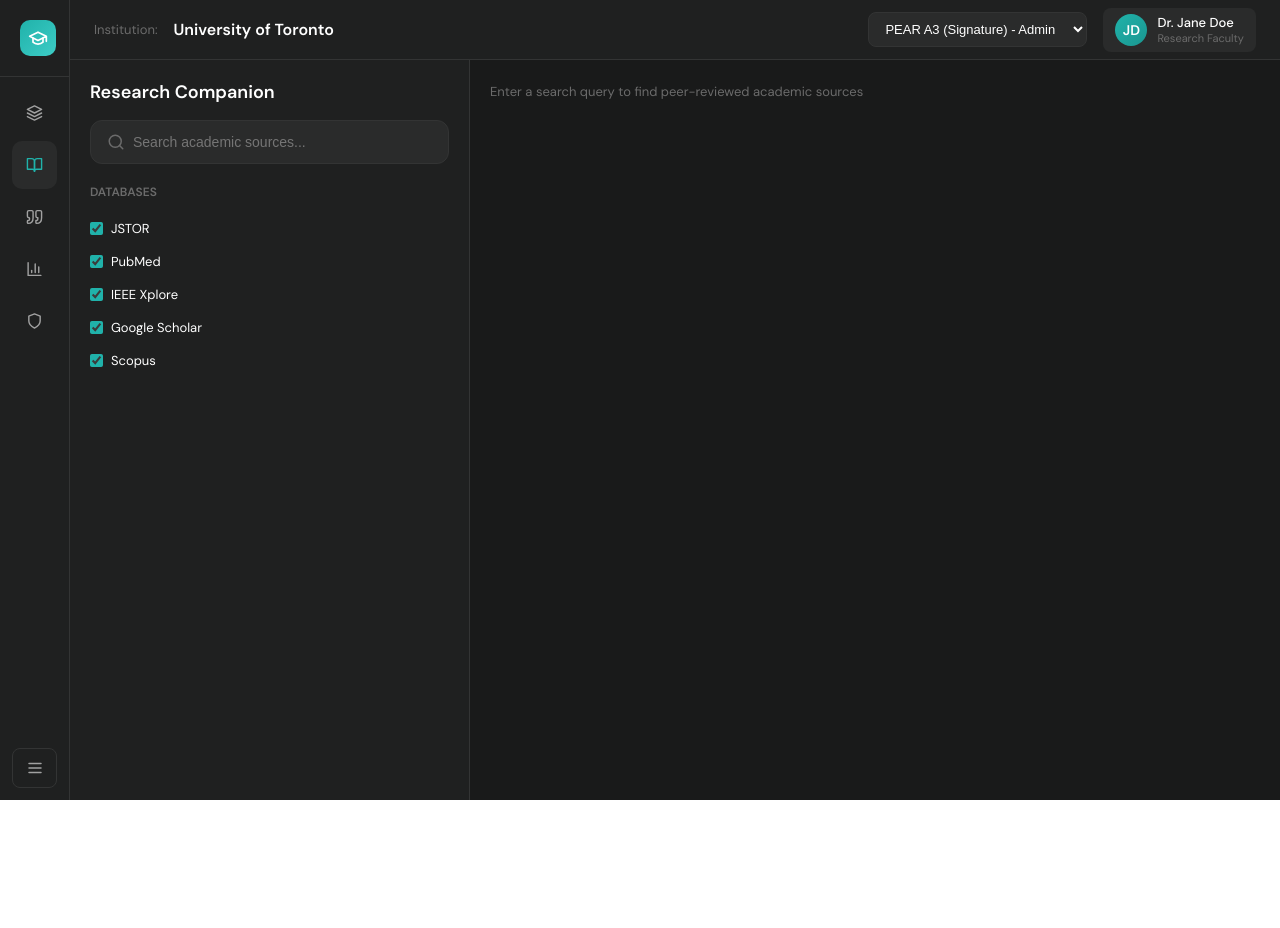
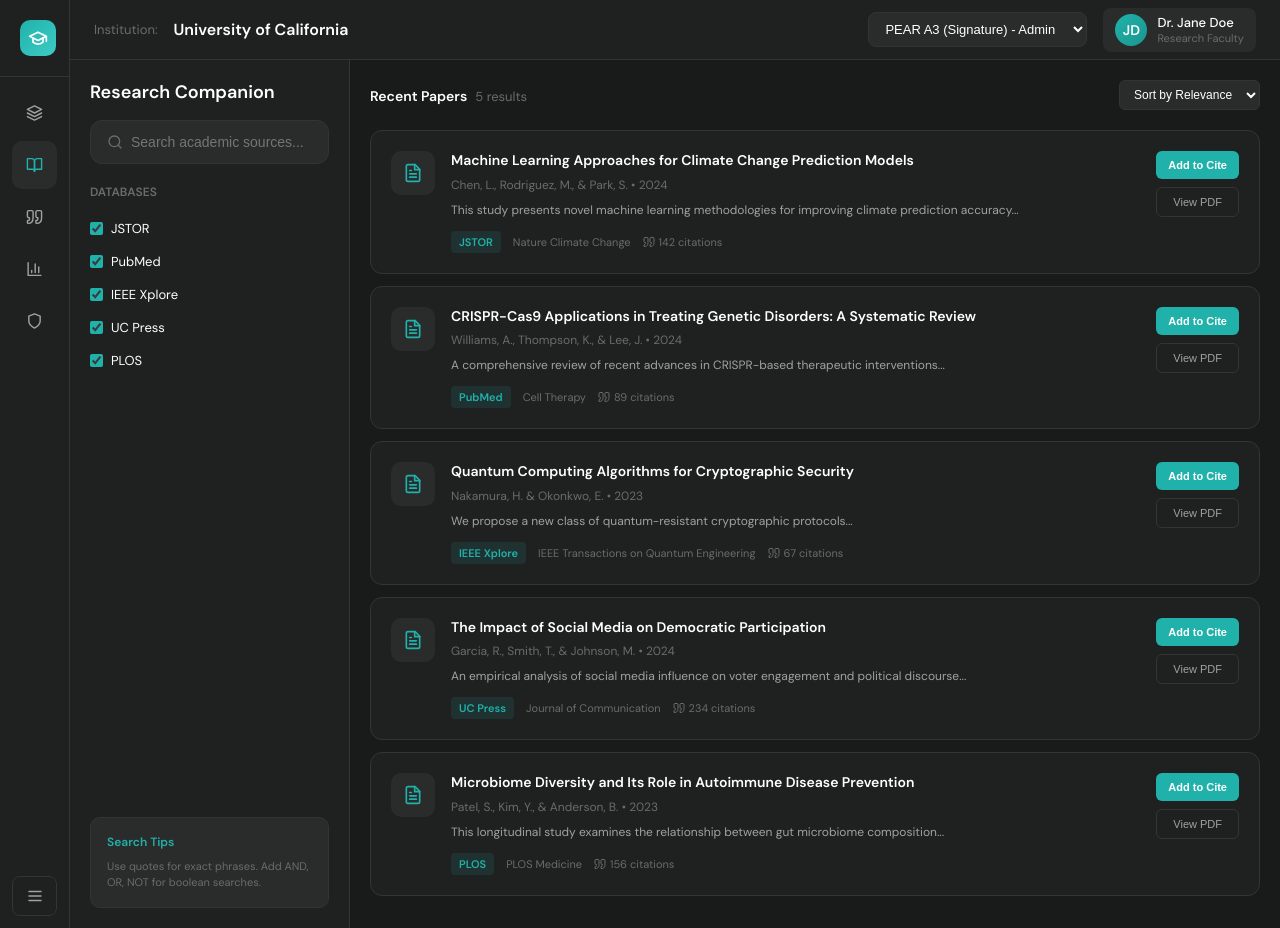
Before and after one commit to glenphillips26/pear-app, a React (Vite) app: page / in a window 1280 px wide. Both pictures are taken after a click on the button 34 px from the left and 165 px from the top of the page. Before the commit the page ends 800 px from the top, so only its background shows below. Built offline with nearby package versions, Linux system fonts and the light colour scheme.

Commit message:
description of change

```diff
--- a/src/App.jsx
+++ b/src/App.jsx
@@ -290,7 +290,7 @@ function TopHeader({ userTier, setUserTier, onMenuClick }) {
           <Menu size={24} />
         </button>
         <span style={{ color: colors.textMuted, fontSize: '13px' }}>Institution:</span>
-        <span style={{ fontWeight: '600' }}>University of Toronto</span>
+        <span style={{ fontWeight: '600' }}>University of California</span>
       </div>
 
       <div style={{ display: 'flex', alignItems: 'center', gap: '16px' }}>
@@ -1155,13 +1155,66 @@ function PresentationEditor() {
 function ResearchCompanion() {
   const [searchQuery, setSearchQuery] = useState('');
 
+  const samplePapers = [
+    {
+      id: 1,
+      title: 'Machine Learning Approaches for Climate Change Prediction Models',
+      authors: 'Chen, L., Rodriguez, M., & Park, S.',
+      year: 2024,
+      journal: 'Nature Climate Change',
+      database: 'JSTOR',
+      citations: 142,
+      abstract: 'This study presents novel machine learning methodologies for improving climate prediction accuracy...',
+    },
+    {
+      id: 2,
+      title: 'CRISPR-Cas9 Applications in Treating Genetic Disorders: A Systematic Review',
+      authors: 'Williams, A., Thompson, K., & Lee, J.',
+      year: 2024,
+      journal: 'Cell Therapy',
+      database: 'PubMed',
+      citations: 89,
+      abstract: 'A comprehensive review of recent advances in CRISPR-based therapeutic interventions...',
+    },
+    {
+      id: 3,
+      title: 'Quantum Computing Algorithms for Cryptographic Security',
+      authors: 'Nakamura, H. & Okonkwo, E.',
+      year: 2023,
+      journal: 'IEEE Transactions on Quantum Engineering',
+      database: 'IEEE Xplore',
+      citations: 67,
+      abstract: 'We propose a new class of quantum-resistant cryptographic protocols...',
+    },
+    {
+      id: 4,
+      title: 'The Impact of Social Media on Democratic Participation',
+      authors: 'Garcia, R., Smith, T., & Johnson, M.',
+      year: 2024,
+      journal: 'Journal of Communication',
+      database: 'UC Press',
+      citations: 234,
+      abstract: 'An empirical analysis of social media influence on voter engagement and political discourse...',
+    },
+    {
+      id: 5,
+      title: 'Microbiome Diversity and Its Role in Autoimmune Disease Prevention',
+      authors: 'Patel, S., Kim, Y., & Anderson, B.',
+      year: 2023,
+      journal: 'PLOS Medicine',
+      database: 'PLOS',
+      citations: 156,
+      abstract: 'This longitudinal study examines the relationship between gut microbiome composition...',
+    },
+  ];
+
   return (
     <div className="research-layout" style={{ flex: 1, display: 'flex', overflow: 'hidden' }}>
       {/* Search Panel */}
       <div
         className="research-sidebar"
         style={{
-        width: '400px',
+        width: '300px',
         borderRight: `1px solid ${colors.border}`,
         display: 'flex',
         flexDirection: 'column',
@@ -1202,7 +1255,7 @@ function ResearchCompanion() {
           <div style={{ fontSize: '12px', color: colors.textMuted, marginBottom: '12px', fontWeight: '600' }}>
             DATABASES
           </div>
-          {['JSTOR', 'PubMed', 'IEEE Xplore', 'Google Scholar', 'Scopus'].map((db, idx) => (
+          {['JSTOR', 'PubMed', 'IEEE Xplore', 'UC Press', 'PLOS'].map((db, idx) => (
             <label key={idx} style={{
               display: 'flex',
               alignItems: 'center',
@@ -1215,15 +1268,143 @@ function ResearchCompanion() {
             </label>
           ))}
         </div>
+
+        {/* Search Tips */}
+        <div style={{ padding: '0 20px 20px', marginTop: 'auto' }}>
+          <div style={{
+            padding: '16px',
+            borderRadius: '10px',
+            backgroundColor: colors.bgTertiary,
+            border: `1px solid ${colors.border}`,
+          }}>
+            <div style={{ fontSize: '12px', fontWeight: '600', marginBottom: '8px', color: colors.accent }}>
+              Search Tips
+            </div>
+            <p style={{ fontSize: '11px', color: colors.textMuted, lineHeight: '1.5' }}>
+              Use quotes for exact phrases. Add AND, OR, NOT for boolean searches.
+            </p>
+          </div>
+        </div>
       </div>
 
       {/* Results Area */}
       <div className="research-results" style={{ flex: 1, padding: '20px', overflowY: 'auto' }}>
-        <div style={{ marginBottom: '20px' }}>
-          <span style={{ color: colors.textMuted, fontSize: '13px' }}>
-            Enter a search query to find peer-reviewed academic sources
-          </span>
-        </div>
+        <div style={{ marginBottom: '20px', display: 'flex', alignItems: 'center', justifyContent: 'space-between' }}>
+          <div>
+            <span style={{ fontSize: '14px', fontWeight: '600' }}>Recent Papers</span>
+            <span style={{ color: colors.textMuted, fontSize: '13px', marginLeft: '8px' }}>
+              {samplePapers.length} results
+            </span>
+          </div>
+          <select style={{
+            backgroundColor: colors.bgTertiary,
+            border: `1px solid ${colors.border}`,
+            borderRadius: '6px',
+            padding: '6px 10px',
+            color: colors.textPrimary,
+            fontSize: '12px',
+          }}>
+            <option>Sort by Relevance</option>
+            <option>Sort by Date</option>
+            <option>Sort by Citations</option>
+          </select>
+        </div>
+
+        {/* Paper Cards */}
+        {samplePapers.map((paper) => (
+          <div key={paper.id} style={{
+            padding: '20px',
+            marginBottom: '12px',
+            borderRadius: '12px',
+            backgroundColor: colors.bgSecondary,
+            border: `1px solid ${colors.border}`,
+            transition: 'border-color 0.2s ease',
+            cursor: 'pointer',
+          }}>
+            <div style={{ display: 'flex', alignItems: 'flex-start', gap: '16px' }}>
+              <div style={{
+                width: '44px',
+                height: '44px',
+                borderRadius: '10px',
+                backgroundColor: colors.bgTertiary,
+                display: 'flex',
+                alignItems: 'center',
+                justifyContent: 'center',
+                flexShrink: 0,
+              }}>
+                <FileText size={20} color={colors.accent} />
+              </div>
+              <div style={{ flex: 1, minWidth: 0 }}>
+                <h3 style={{
+                  fontSize: '14px',
+                  fontWeight: '600',
+                  marginBottom: '6px',
+                  lineHeight: '1.4',
+                  color: colors.textPrimary,
+                }}>
+                  {paper.title}
+                </h3>
+                <p style={{ fontSize: '12px', color: colors.textMuted, marginBottom: '8px' }}>
+                  {paper.authors} • {paper.year}
+                </p>
+                <p style={{
+                  fontSize: '12px',
+                  color: colors.textSecondary,
+                  lineHeight: '1.5',
+                  marginBottom: '12px',
+                }}>
+                  {paper.abstract}
+                </p>
+                <div style={{ display: 'flex', alignItems: 'center', gap: '12px', flexWrap: 'wrap' }}>
+                  <span style={{
+                    padding: '4px 8px',
+                    borderRadius: '4px',
+                    backgroundColor: colors.accent + '20',
+                    color: colors.accent,
+                    fontSize: '11px',
+                    fontWeight: '600',
+                  }}>
+                    {paper.database}
+                  </span>
+                  <span style={{ fontSize: '11px', color: colors.textMuted }}>
+                    {paper.journal}
+                  </span>
+                  <span style={{ fontSize: '11px', color: colors.textMuted, display: 'flex', alignItems: 'center', gap: '4px' }}>
+                    <Quote size={12} />
+                    {paper.citations} citations
+                  </span>
+                </div>
+              </div>
+              <div style={{ display: 'flex', flexDirection: 'column', gap: '8px' }}>
+                <button style={{
+                  padding: '8px 12px',
+                  borderRadius: '6px',
+                  border: 'none',
+                  backgroundColor: colors.accent,
+                  color: '#fff',
+                  fontSize: '11px',
+                  fontWeight: '600',
+                  cursor: 'pointer',
+                  whiteSpace: 'nowrap',
+                }}>
+                  Add to Cite
+                </button>
+                <button style={{
+                  padding: '8px 12px',
+                  borderRadius: '6px',
+                  border: `1px solid ${colors.border}`,
+                  backgroundColor: 'transparent',
+                  color: colors.textSecondary,
+                  fontSize: '11px',
+                  cursor: 'pointer',
+                  whiteSpace: 'nowrap',
+                }}>
+                  View PDF
+                </button>
+              </div>
+            </div>
+          </div>
+        ))}
       </div>
     </div>
   );
@@ -1496,11 +1677,11 @@ function AdminDashboard() {
           </thead>
           <tbody>
             {[
-              { user: 'john.smith@utoronto.ca', action: 'Document Created', resource: 'Research Paper Draft', time: '2 mins ago', status: 'success' },
-              { user: 'sarah.jones@utoronto.ca', action: 'Integrity Check', resource: 'Final Thesis.docx', time: '15 mins ago', status: 'warning' },
-              { user: 'mike.chen@utoronto.ca', action: 'Export Citations', resource: 'Bibliography.bib', time: '32 mins ago', status: 'success' },
-              { user: 'emily.davis@utoronto.ca', action: 'AI Query', resource: 'Research Companion', time: '1 hour ago', status: 'success' },
-              { user: 'prof.wilson@utoronto.ca', action: 'Plagiarism Review', resource: 'Student Submission', time: '2 hours ago', status: 'flagged' },
+              { user: 'john.smith@berkeley.edu', action: 'Document Created', resource: 'Research Paper Draft', time: '2 mins ago', status: 'success' },
+              { user: 'sarah.jones@berkeley.edu', action: 'Integrity Check', resource: 'Final Thesis.docx', time: '15 mins ago', status: 'warning' },
+              { user: 'mike.chen@berkeley.edu', action: 'Export Citations', resource: 'Bibliography.bib', time: '32 mins ago', status: 'success' },
+              { user: 'emily.davis@berkeley.edu', action: 'AI Query', resource: 'Research Companion', time: '1 hour ago', status: 'success' },
+              { user: 'prof.wilson@berkeley.edu', action: 'Plagiarism Review', resource: 'Student Submission', time: '2 hours ago', status: 'flagged' },
             ].map((row, idx) => (
               <tr key={idx}>
                 <td style={{ padding: '14px 12px', fontSize: '13px', borderBottom: `1px solid ${colors.border}` }}>
--- a/src/responsive.css
+++ b/src/responsive.css
@@ -47,6 +47,11 @@
   /* Narrower chat panel */
   .chat-panel {
     width: 340px !important;
+  }
+
+  /* Research sidebar */
+  .research-sidebar {
+    width: 280px !important;
   }
 
   /* Dashboard stats - 2 columns on smaller laptops */
@@ -296,6 +301,22 @@
   }
 
   .research-results {
+    flex: 1;
+    padding: 16px !important;
+  }
+
+  /* Research paper cards - stack buttons below */
+  .research-results > div > div {
+    flex-direction: column !important;
+  }
+
+  .research-results > div > div > div:last-child {
+    flex-direction: row !important;
+    width: 100%;
+    margin-top: 12px;
+  }
+
+  .research-results > div > div > div:last-child button {
     flex: 1;
   }
 
```
